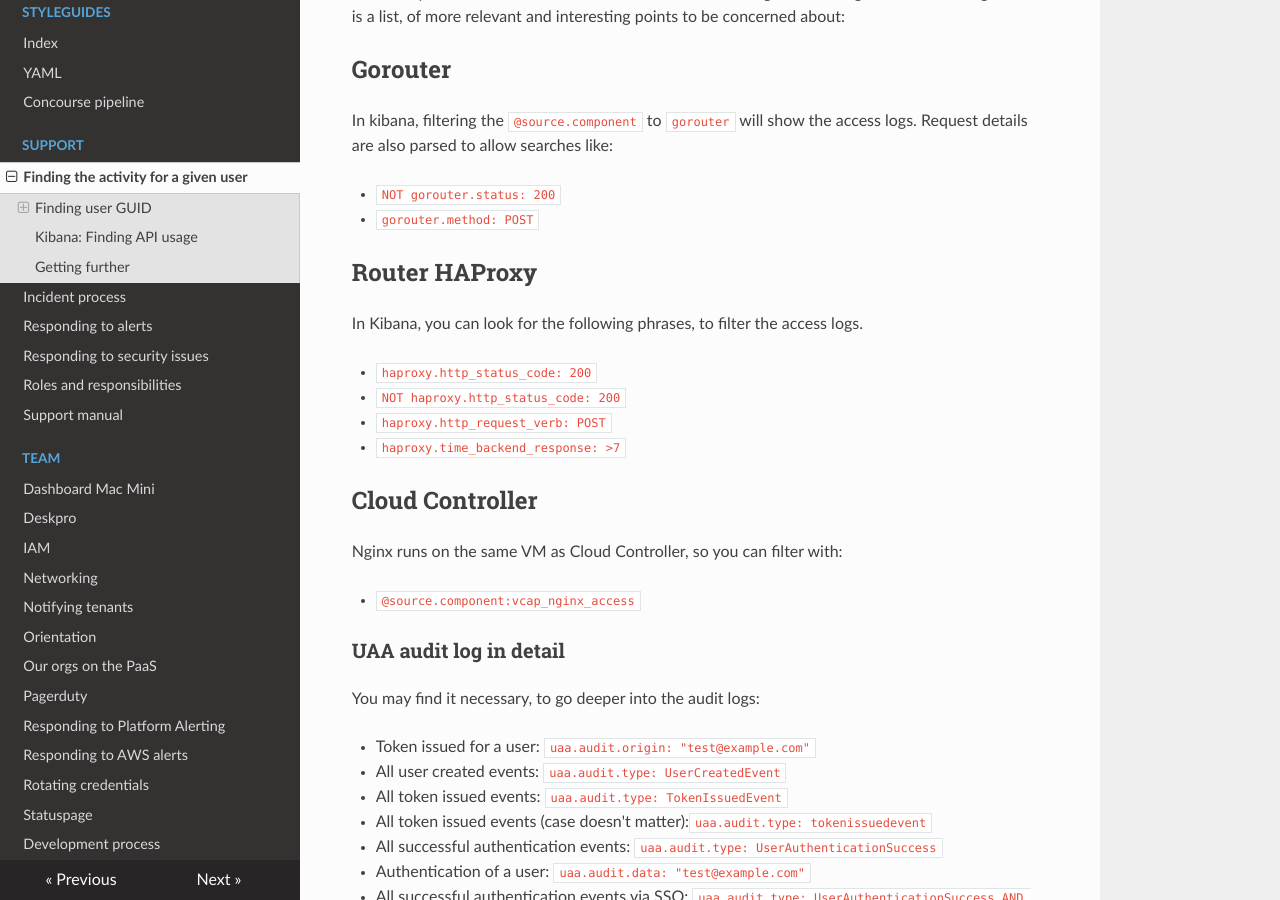
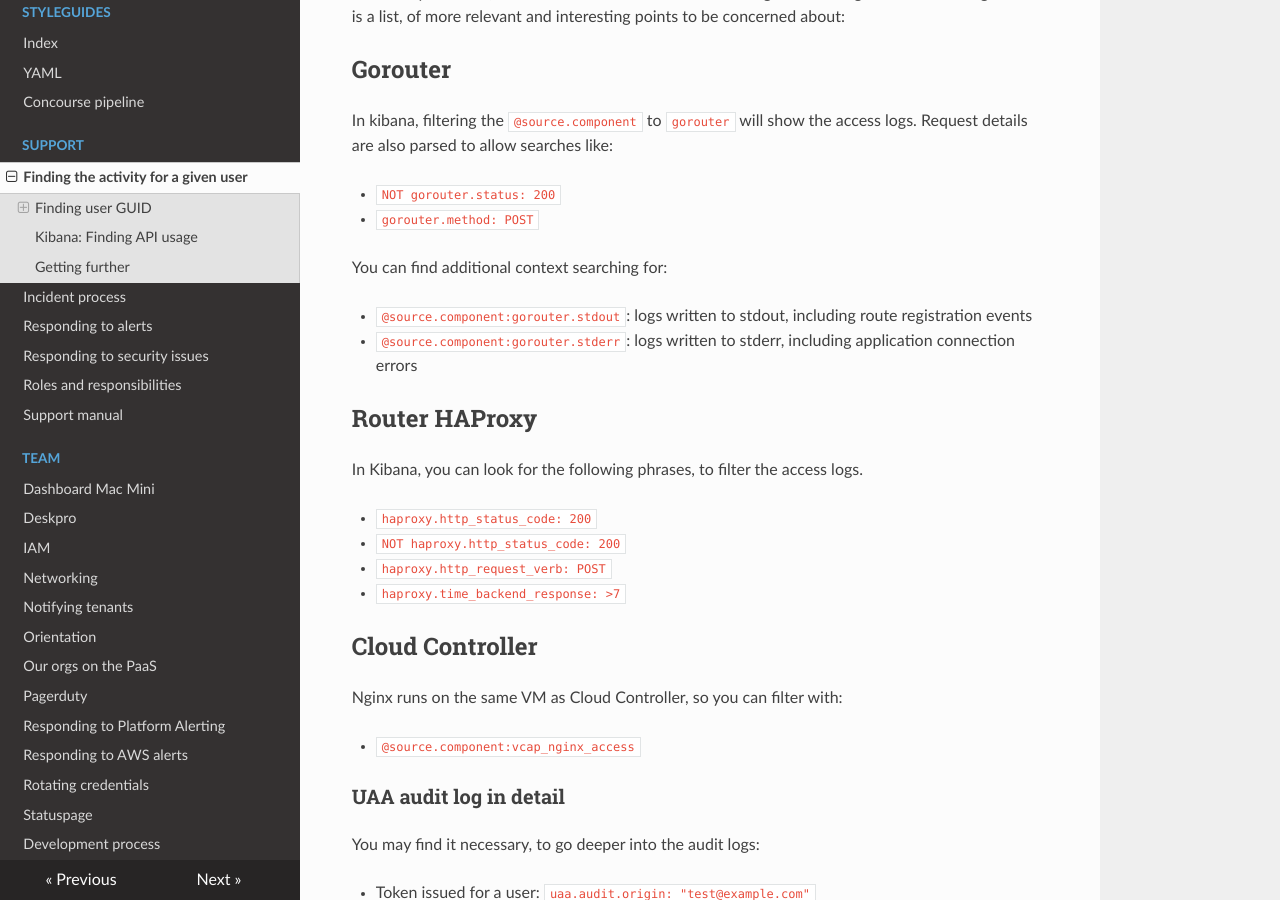
Before and after one commit to alphagov/paas-team-manual, an MkDocs documentation site: the page built from docs/support/finding_activity.md, in a window 1280 px wide and 900 px high, scrolled down 1849 px. Built offline with MkDocs 1.6.1, drawn with Linux system fonts in a browser that asks for light colours; nearby versions of some CDN libraries.

Commit message:
Add notes about gorouter stdout and stderr logs

```diff
--- a/docs/support/finding_activity.md
+++ b/docs/support/finding_activity.md
@@ -92,6 +92,11 @@ In kibana, filtering the `@source.component` to `gorouter` will show the access
 - `NOT gorouter.status: 200`
 - `gorouter.method: POST`
 
+You can find additional context searching for:
+
+ - `@source.component:gorouter.stdout`: logs written to stdout, including route registration events
+ - `@source.component:gorouter.stderr`: logs written to stderr, including application connection errors
+
 ## Router HAProxy
 
 In Kibana, you can look for the following phrases, to filter the access logs.
```
